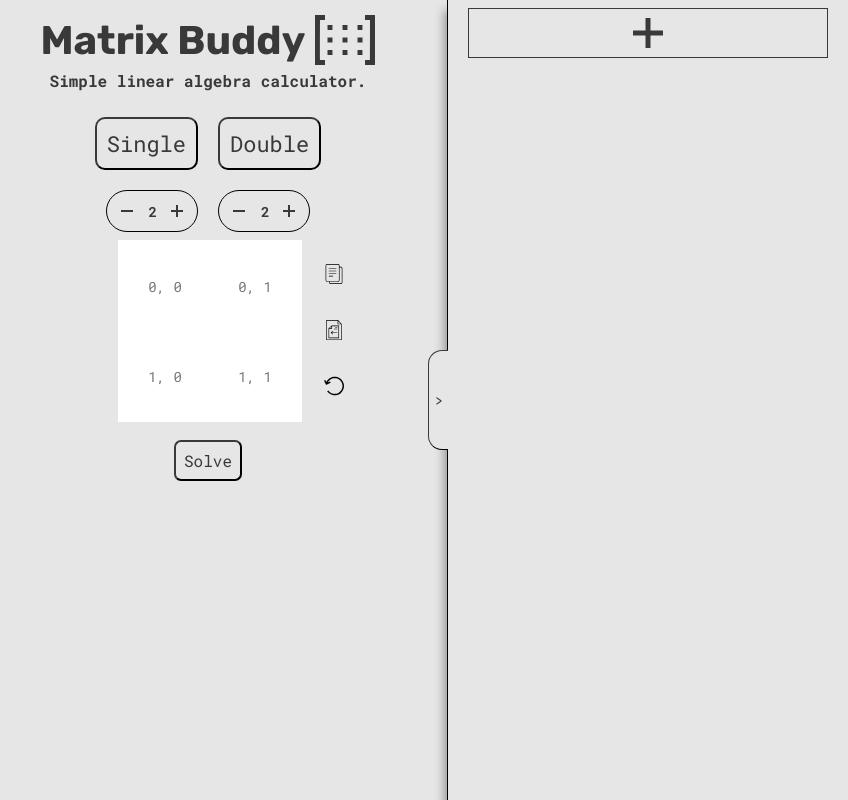
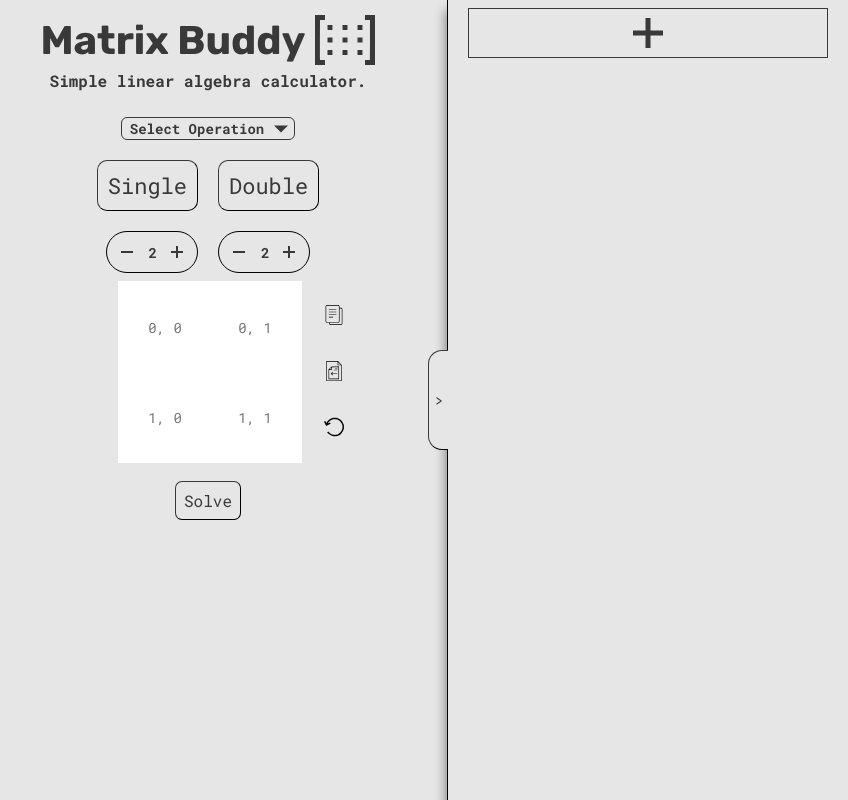
Before and after one commit to MiniCooper40/matrix-calc-v4-frontend, a React (Create React App) app: page / in a window 1280 px wide. Shown: the whole page, without its empty margins (432-1280 px from the left). Built offline with nearby package versions, Linux system fonts and the light colour scheme; the HTML template or start-up script is replaced by a standard one.

Commit message:
Dropdown

```diff
--- a/src/Components/Buttons/Button.css
+++ b/src/Components/Buttons/Button.css
@@ -4,6 +4,7 @@
     color: var(--black);
     background-color: var(--white);
     font-family: var(--secondary-font);
+    border-width: 1px;
 
     cursor: pointer;
     transition: 0.2s cubic-bezier(0.075, 0.82, 0.165, 1);
--- a/src/Components/Calculator/Calculator.js
+++ b/src/Components/Calculator/Calculator.js
@@ -6,11 +6,13 @@ import Single from "../Matrices/Single"
 import Double from "../Matrices/Double"
 import SavedPanel from "../Saved/SavedPanel"
 
-import { useEffect, useState } from "react"
+import { useState, useEffect } from "react"
+import Dropdown from "../Dropdown/Dropdown"
 
 export default function Calculator() {
 
-    const [type, setType] = useState('single')
+    const [type, setType] = useState('unary')
+    const [operation, setOperation] = useState(undefined)
 
     function newBlankMatrix() {
         return {
@@ -22,6 +24,11 @@ export default function Calculator() {
             name: "A Matrix"
         }
     }
+
+    useEffect(
+        () => setOperation(undefined),
+        [type]
+    )
 
     const [matrix, setMatrix] = useState(newBlankMatrix())
     const [matrices, setMatrices] = useState({A: newBlankMatrix(), B: newBlankMatrix()})
@@ -55,15 +62,46 @@ export default function Calculator() {
     return (
         <ClipboardContext.Provider value={{copied: copied, setCopied: (matrix) => setCopied(matrix)}}>
             <div className="calculator-holder">
+                <Dropdown setOperation={setOperation} operation={operation} type={type} />
                 <SavedPanel />
                 <div className="settings-holder">
-                    <Button size="big" title="Single" onClick={() => setType('single')} />
-                    <Button size="big" title="Double" onClick={() => setType('double')} />
+                    <Button size="big" title="Single" onClick={() => setType('unary')} />
+                    <Button size="big" title="Double" onClick={() => setType('binary')} />
                 </div>
-                {type === 'single' && <Single setMatrix={setMatrix} matrix={matrix} />}
-                {type === 'double' && <Double setMatrices={setMatrices} matrices={matrices} />}
+                {type === 'unary' && <Single setMatrix={setMatrix} matrix={matrix} />}
+                {type === 'binary' && <Double setMatrices={setMatrices} matrices={matrices} />}
                 <Button size="medium" title="Solve" onClick={handleForm} />
             </div>
         </ClipboardContext.Provider>
     )
 }
+
+const OPERATIONS = {
+    unary: [
+        {
+            fullName: 'Reduced Row Echelon',
+            shortName: "RREF",
+            id: 0
+        },
+    ],
+
+    binary: [
+        {
+            fullName: 'Addition',
+            shortName: 'Add',
+            id: 100
+        },
+        {
+            fullName: 'Subtraction',
+            shortName: 'Sub',
+            id: 101
+        },
+        {
+            fullName: 'Multiplication',
+            shortName: 'Multiply',
+            id: 102
+        },
+    ]
+}
+
+export {OPERATIONS}
--- /dev/null
+++ b/src/Components/Dropdown/Dropdown.css
@@ -0,0 +1,79 @@
+.dropdown-holder {
+    display: flex;
+    flex-direction: row;
+    background-color: none;
+    color: var(--black);
+    position: relative;
+}
+
+
+.dropdown-button {
+    border: none;
+    outline: none;
+    background-color: var(--white);
+    cursor: pointer;
+    transition: 0.2s cubic-bezier(0.075, 0.82, 0.165, 1);
+    fill: var(--black);
+
+    gap: 10px;
+    align-items: center;
+    justify-content: center;
+    border: 1px solid var(--black);
+    border-radius: 6px;
+
+    transition: 0.2s cubic-bezier(0.075, 0.82, 0.165, 1);
+
+    display: flex;
+}
+
+.dropdown-button:hover  {
+    background-color: var(--black);
+    fill: var(--white);
+    color: var(--white);
+}
+
+.dropdown-button:hover h4 {
+    color: var(--white);
+}
+
+.dropdown-options {
+    width: 100%;
+    height: fit-content;
+    background-color: var(--white);
+    z-index: 10;
+
+    bottom: 0;
+    transform: translateY(100%);
+
+    position: absolute;
+
+    display: flex;
+    flex-direction: column;
+    padding: none;
+
+    box-shadow: 3px 3px 3px rgba(0, 0, 0, 0.2);
+}
+
+.dropdown-item {
+    width: 100%;
+
+    font-size: 12px;
+    font-family: var(--secondary-font);
+    text-align: left;
+    background-color: var(--white);
+    color: var(--black);
+    transition: 0.2s cubic-bezier(0.075, 0.82, 0.165, 1);
+    border: none;
+    cursor: pointer;
+}
+
+.dropdown-item:hover {
+    background-color: var(--black);
+    color: var(--white);
+}
+
+.operation-toggle-holder {
+    display: flex;
+    align-items: center;
+    justify-content: center;
+}
--- /dev/null
+++ b/src/Components/Dropdown/DropdownItem.js
@@ -0,0 +1,10 @@
+import "./Dropdown.css"
+
+export default function DropdownItem({operation, setOperation}) {
+
+    return (
+        <button onClick={setOperation} className="dropdown-item">
+            {operation.fullName}
+        </button>
+    )
+}
--- /dev/null
+++ b/src/Context/OperationContext.js
@@ -0,0 +1,5 @@
+import React from "react"
+
+const OperationContext = React.createContext(undefined)
+
+export default OperationContext
```
Also changed, not shown: src/Components/Dropdown/down.svg (added), src/Components/Dropdown/up.svg (added).
